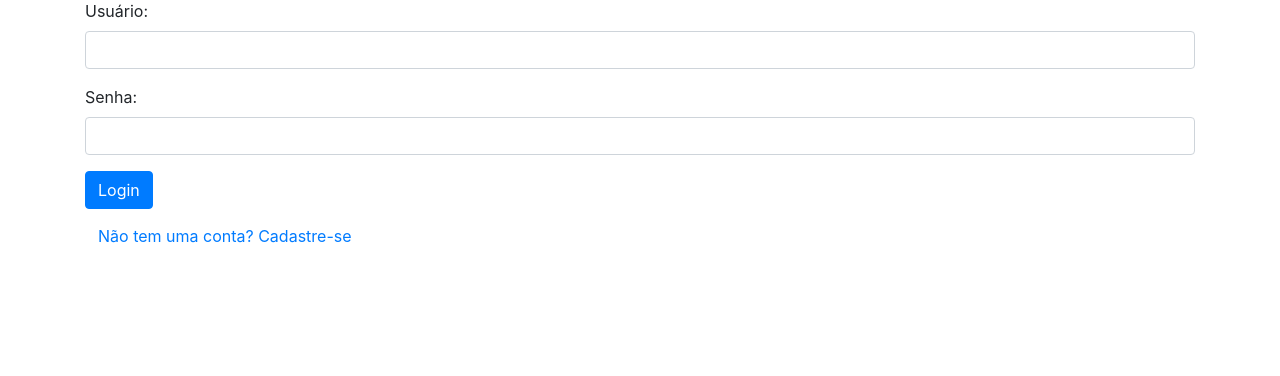
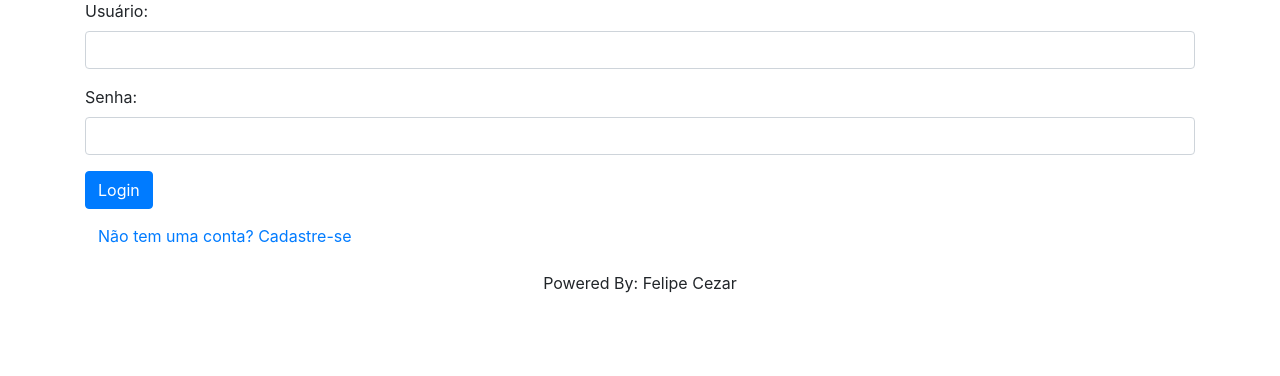
Before and after one commit to felipecezaar/DevOpsGram-GitOps, a Flask app: page /login in a window 1280 px wide. Shown: the part 151-527 px from the top of the page. Run offline with Flask 3, Linux system fonts and the light colour scheme; some libraries are stand-ins or nearby versions.

Commit message:
Update files for fix flask port conflict - Add index footer

```diff
--- a/app.py
+++ b/app.py
@@ -51,4 +51,4 @@ def logout():
     return redirect(url_for('login'))
 
 if __name__ == '__main__':
-    app.run(host='0.0.0.0', port=5000)
+    app.run(host='0.0.0.0', port=5005)
--- a/templates/login.html
+++ b/templates/login.html
@@ -32,5 +32,11 @@
         </form>
         <a href="{{ url_for('signup') }}" class="btn btn-link mt-2">Não tem uma conta? Cadastre-se</a>
     </div>
+
+    <footer class="text-center">
+        <div class="text-center p-3">
+            Powered By: Felipe Cezar
+        </div>
+    </footer>
 </body>
 </html>
```
Also changed, not shown: 1 other file.
